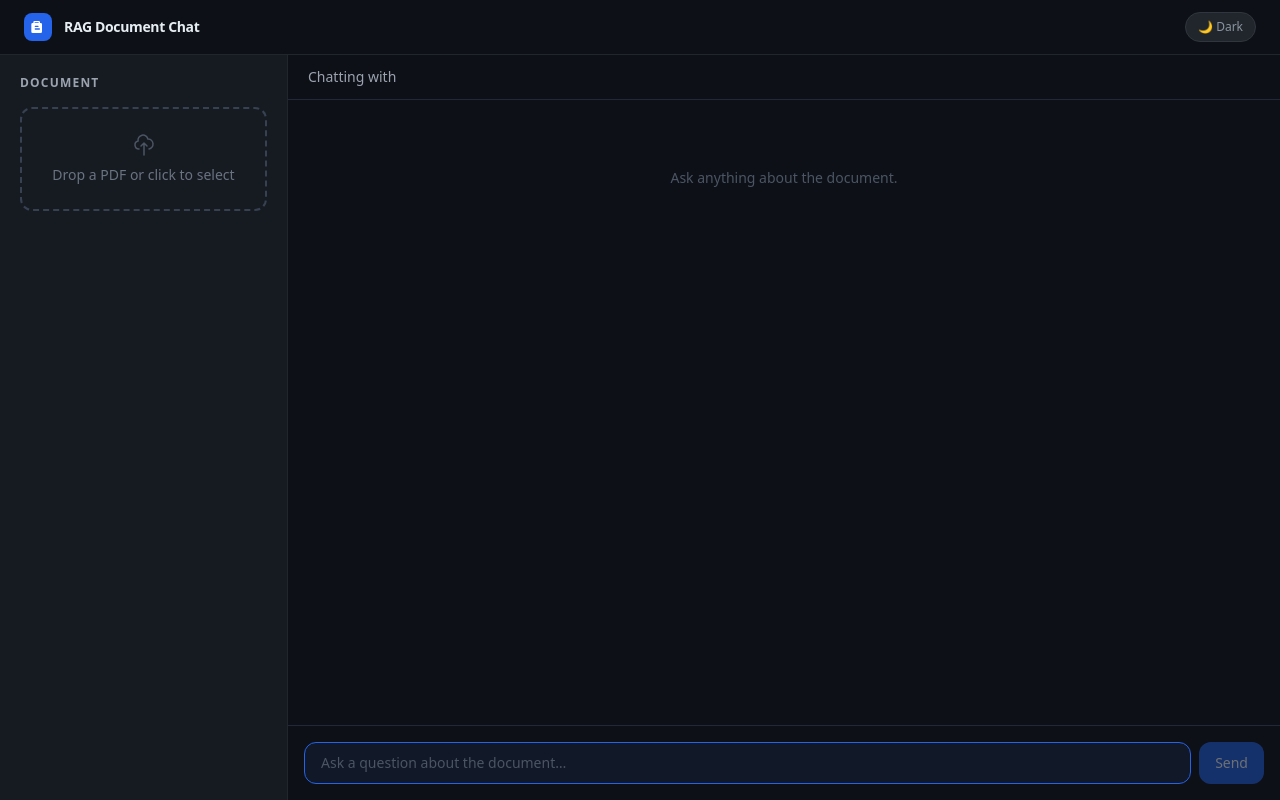
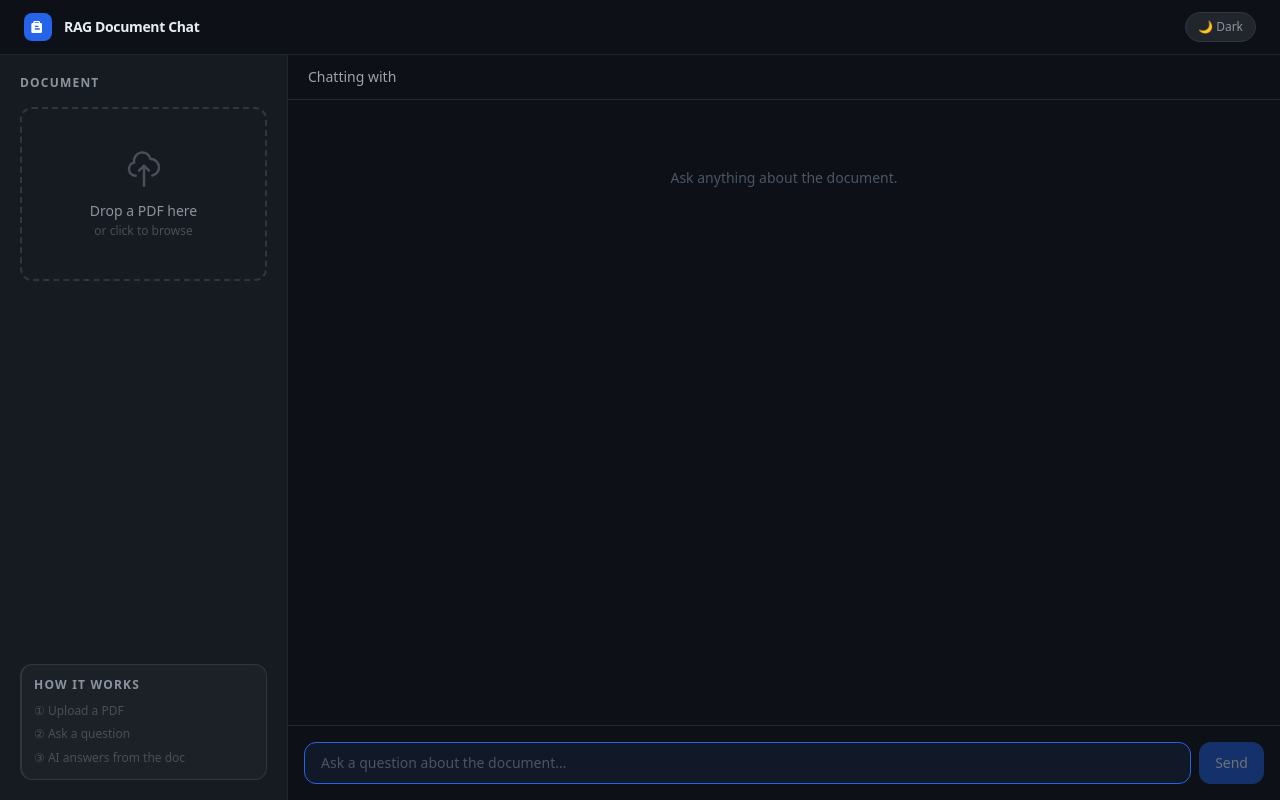
Before and after one commit to notwestly/RAG-Project, a React app in the folder frontend/: page / in a window 1280 px wide. Built offline with nearby package versions, Linux system fonts and the light colour scheme; the HTML template or start-up script is replaced by a standard one.

Commit message:
feat: redesign sidebar — taller upload zone, document info card, how it works blurb

```diff
--- a/frontend/src/components/UploadPanel.jsx
+++ b/frontend/src/components/UploadPanel.jsx
@@ -1,9 +1,8 @@
 import { useState, useRef } from 'react'
 
-export default function UploadPanel({ onUpload }) {
+export default function UploadPanel({ onUpload, session, onReset }) {
   const [uploading, setUploading] = useState(false)
   const [error, setError] = useState(null)
-  const [uploadedFile, setUploadedFile] = useState(null)
   const [dragging, setDragging] = useState(false)
   const inputRef = useRef(null)
 
@@ -27,9 +26,8 @@ export default function UploadPanel({ onUpload }) {
         const data = await res.json()
         throw new Error(data.detail || 'Upload failed')
       }
-      const { session_id } = await res.json()
-      setUploadedFile(file.name)
-      onUpload(session_id, file.name)
+      const { session_id, chunk_count, page_count } = await res.json()
+      onUpload(session_id, file.name, chunk_count, page_count)
     } catch (e) {
       setError(e.message)
     } finally {
@@ -38,9 +36,13 @@ export default function UploadPanel({ onUpload }) {
   }
 
   return (
-    <div className="flex flex-col gap-4">
-      <h2 className="text-xs font-semibold text-gray-400 uppercase tracking-widest">Document</h2>
+    <div className="flex flex-col gap-4 h-full">
+      <p className="text-xs font-semibold text-gray-400 dark:text-[#8b949e] uppercase tracking-widest">
+        Document
+      </p>
 
+      {/* Upload zone */}
+      {!session && (
         <div
           onClick={() => inputRef.current.click()}
           onDragOver={(e) => { e.preventDefault(); setDragging(true) }}
@@ -50,10 +52,11 @@ export default function UploadPanel({ onUpload }) {
             setDragging(false)
             handleFile(e.dataTransfer.files[0])
           }}
-        className={`border-2 border-dashed rounded-xl p-6 text-center cursor-pointer transition-colors select-none
+          className={`border-2 border-dashed rounded-xl py-10 px-6 text-center cursor-pointer
+                      transition-colors select-none
                       ${dragging
-            ? 'border-blue-500 bg-blue-950/20'
-            : 'border-gray-700 hover:border-gray-500 hover:bg-gray-900/40'
+                        ? 'border-blue-500 bg-blue-50 dark:bg-blue-950/20'
+                        : 'border-gray-300 dark:border-[#30363d] hover:border-blue-400 dark:hover:border-blue-500 hover:bg-gray-50 dark:hover:bg-[#1c2128]/40'
                       }`}
         >
           <input
@@ -64,37 +67,61 @@ export default function UploadPanel({ onUpload }) {
             onChange={(e) => handleFile(e.target.files[0])}
           />
           {uploading ? (
-          <div className="flex flex-col items-center gap-2">
-            <div className="w-5 h-5 border-2 border-blue-500 border-t-transparent rounded-full animate-spin" />
-            <p className="text-gray-400 text-sm">Indexing…</p>
-          </div>
-        ) : uploadedFile ? (
-          <div className="flex flex-col items-center gap-1">
-            <svg className="w-5 h-5 text-green-400" fill="none" viewBox="0 0 24 24" stroke="currentColor">
-              <path strokeLinecap="round" strokeLinejoin="round" strokeWidth={2} d="M5 13l4 4L19 7" />
-            </svg>
-            <p className="text-green-400 text-sm font-medium truncate max-w-full">{uploadedFile}</p>
+            <div className="flex flex-col items-center gap-3">
+              <div className="w-6 h-6 border-2 border-blue-500 border-t-transparent rounded-full animate-spin" />
+              <p className="text-sm text-gray-500 dark:text-[#8b949e]">Indexing…</p>
             </div>
           ) : (
-          <div className="flex flex-col items-center gap-2">
-            <svg className="w-6 h-6 text-gray-600" fill="none" viewBox="0 0 24 24" stroke="currentColor">
+            <div className="flex flex-col items-center gap-3">
+              <svg className="w-10 h-10 text-gray-300 dark:text-[#484f58]" fill="none" viewBox="0 0 24 24" stroke="currentColor">
                 <path strokeLinecap="round" strokeLinejoin="round" strokeWidth={1.5}
                   d="M7 16a4 4 0 01-.88-7.903A5 5 0 1115.9 6L16 6a5 5 0 011 9.9M15 13l-3-3m0 0l-3 3m3-3v12" />
               </svg>
-            <p className="text-gray-500 text-sm">Drop a PDF or click to select</p>
+              <div>
+                <p className="text-sm text-gray-600 dark:text-[#8b949e] font-medium">Drop a PDF here</p>
+                <p className="text-xs text-gray-400 dark:text-[#484f58] mt-0.5">or click to browse</p>
+              </div>
             </div>
           )}
         </div>
+      )}
 
-      {error && <p className="text-red-400 text-xs">{error}</p>}
-      {uploadedFile && !uploading && (
+      {/* Current document card */}
+      {session && (
+        <div className="rounded-xl border border-gray-200 dark:border-[#30363d] bg-white dark:bg-[#1c2128] p-3 flex flex-col gap-1">
+          <p className="text-xs text-gray-400 dark:text-[#8b949e] uppercase tracking-widest font-semibold">
+            📎 Current Document
+          </p>
+          <p className="text-sm font-medium text-gray-900 dark:text-[#e6edf3] truncate">{session.name}</p>
+          <p className="text-xs text-gray-500 dark:text-[#484f58]">
+            {session.pageCount} {session.pageCount === 1 ? 'page' : 'pages'} · {session.chunkCount} chunks
+          </p>
+        </div>
+      )}
+
+      {session && (
         <button
-          onClick={() => { setUploadedFile(null); setError(null) }}
-          className="text-xs text-gray-600 hover:text-gray-400 transition-colors text-left"
+          onClick={onReset}
+          className="text-xs text-gray-400 dark:text-[#484f58] hover:text-gray-600 dark:hover:text-[#8b949e] transition-colors text-left"
         >
           Upload a different PDF
         </button>
       )}
+
+      {error && <p className="text-red-400 text-xs">{error}</p>}
+
+      {/* How it works — always visible, pinned to bottom */}
+      <div className="mt-auto rounded-xl border border-gray-200 dark:border-[#30363d] bg-white dark:bg-[#1c2128]
+                      border-l-2 border-l-blue-600 p-3">
+        <p className="text-xs text-gray-400 dark:text-[#8b949e] uppercase tracking-widest font-semibold mb-2">
+          How it works
+        </p>
+        <ol className="text-xs text-gray-500 dark:text-[#484f58] space-y-1 leading-relaxed">
+          <li>① Upload a PDF</li>
+          <li>② Ask a question</li>
+          <li>③ AI answers from the doc</li>
+        </ol>
+      </div>
     </div>
   )
 }
```
Lines whose indentation alone changed are shown as unchanged.
